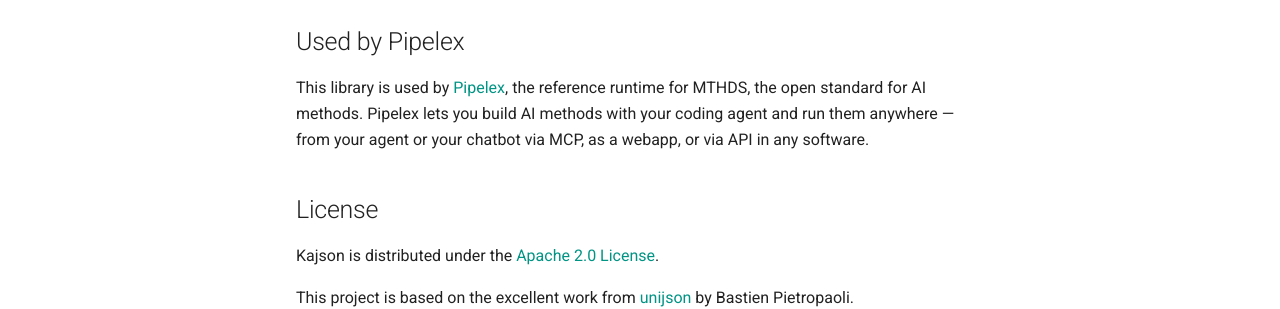
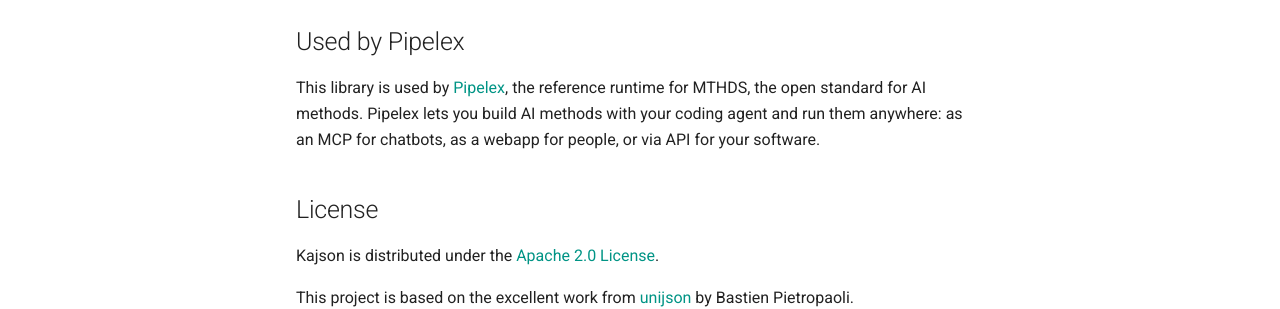
Before and after one commit to Pipelex/kajson, an MkDocs documentation site: the page built from docs/index.md, in a window 1280 px wide and 900 px high, scrolled down 1936 px. Shown: the part 409-718 px from the top of the window. Built offline with MkDocs 1.6.1 and Material for MkDocs 9.7.7, drawn with Linux system fonts in a browser that asks for light colours; comment, search, counter and statistics services are not loaded.

Commit message:
Name each run target with its audience in the pitch
The pitch now says a method runs as an MCP for chatbots, as a webapp for people, or via API for your software, instead of "from your agent or your chatbot via MCP, as a webapp, or via API", which let a reader take the agent or the chatbot as what ran the method in all three ways.

Co-Authored-By: Claude Opus 5.5 <noreply@anthropic.com>
Claude-Session: https://claude.ai/code/session_01DFVMAWG9adY2dFmeDNMkhF

```diff
--- a/docs/index.md
+++ b/docs/index.md
@@ -135,7 +135,7 @@ assert task == restored_task
 
 ## Used by Pipelex
 
-This library is used by [Pipelex](https://go.pipelex.com/product), the reference runtime for MTHDS, the open standard for AI methods. Pipelex lets you build AI methods with your coding agent and run them anywhere — from your agent or your chatbot via MCP, as a webapp, or via API in any software.
+This library is used by [Pipelex](https://go.pipelex.com/product), the reference runtime for MTHDS, the open standard for AI methods. Pipelex lets you build AI methods with your coding agent and run them anywhere: as an MCP for chatbots, as a webapp for people, or via API for your software.
 
 ## License
 
```
Also changed, not shown: CHANGELOG.md (+5 -0 lines), README.md (+1 -1 lines), docs/pages/credits.md (+1 -1 lines).
